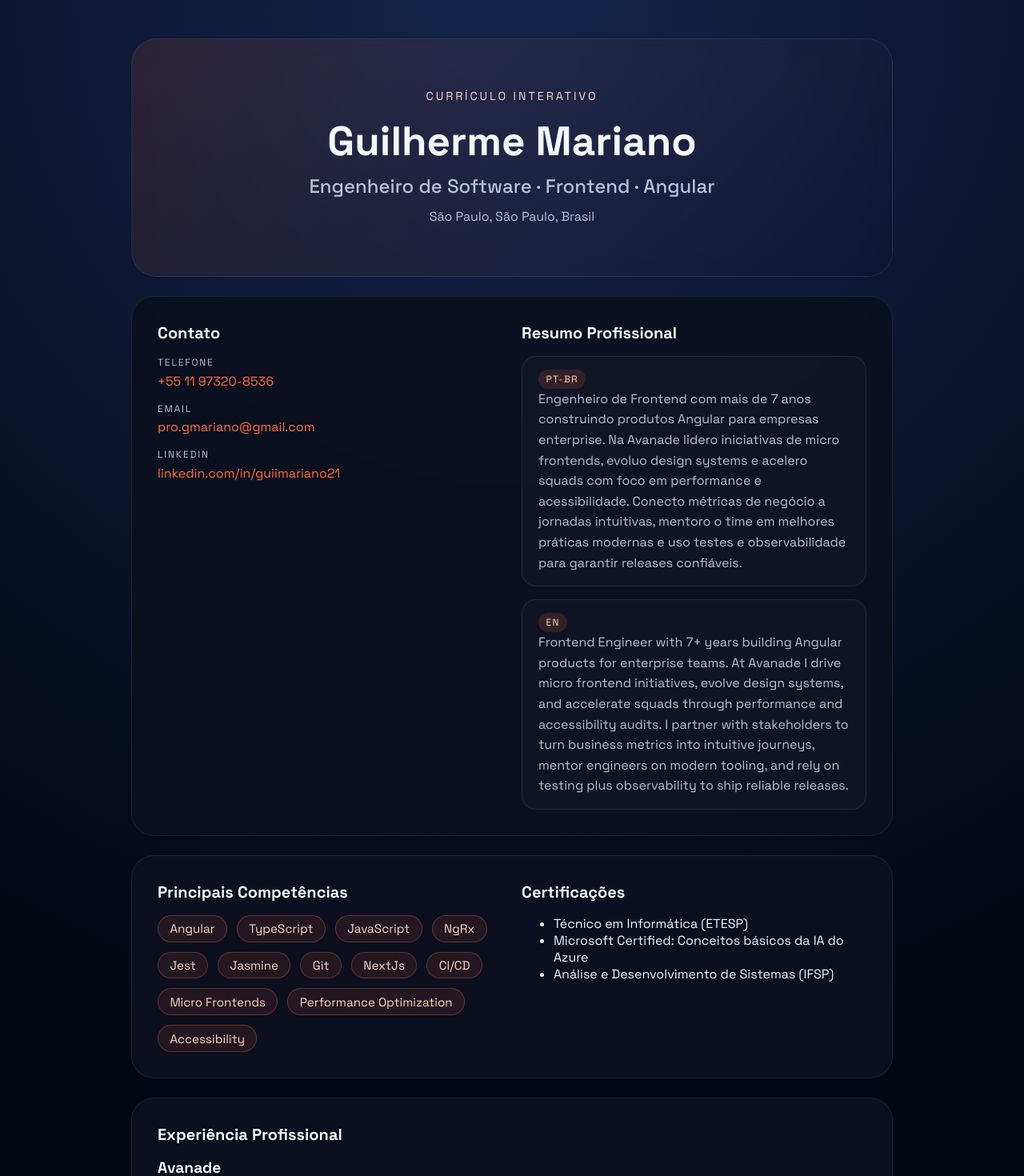
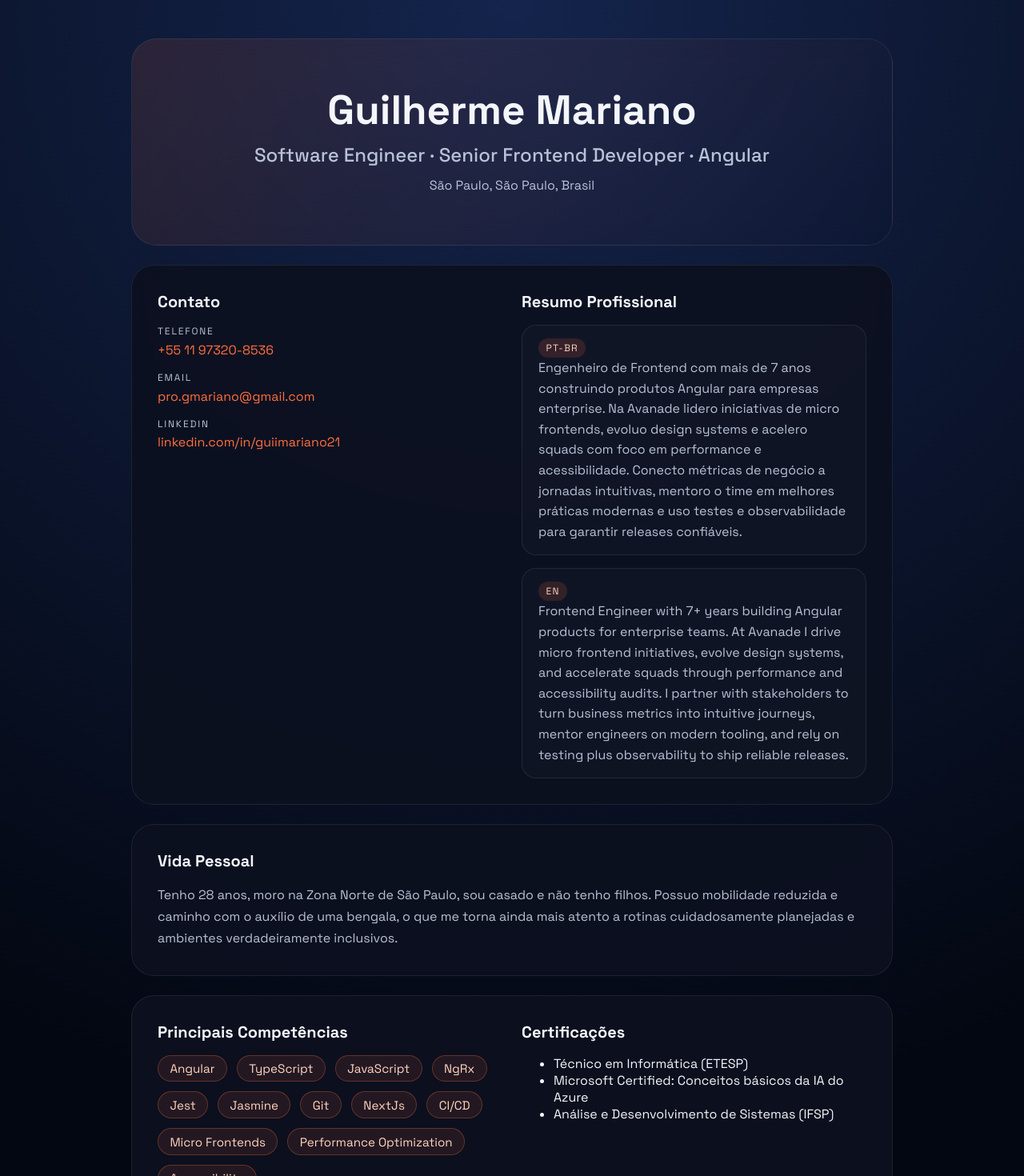
Before and after one commit to guiimariano/clone-tabnews, a Next.js app: page / in a window 1280 px wide. Shown: the top 1470 px of the page at 80% size. Built offline with nearby package versions, Linux system fonts and the light colour scheme.

Commit message:
update cv

```diff
--- a/pages/index.js
+++ b/pages/index.js
@@ -95,11 +95,24 @@ const education = {
   period: '2014 – 2019',
 };
 
+const birthDate = new Date('1996-05-21T00:00:00');
+
+function getAge(date) {
+  const today = new Date();
+  let age = today.getFullYear() - date.getFullYear();
+  const monthDiff = today.getMonth() - date.getMonth();
+  if (monthDiff < 0 || (monthDiff === 0 && today.getDate() < date.getDate())) {
+    age -= 1;
+  }
+  return age;
+}
+
 function Home() {
+  const age = getAge(birthDate);
   return (
     <>
       <Head>
-        <title>Currículo - Guilherme Mariano</title>
+        <title>Guilherme Mariano</title>
         <link rel="preconnect" href="https://fonts.googleapis.com" />
         <link rel="preconnect" href="https://fonts.gstatic.com" crossOrigin="anonymous" />
         <link
@@ -109,9 +122,8 @@ function Home() {
       </Head>
       <main>
         <header className="hero">
-          <p className="eyebrow">Currículo Interativo</p>
           <h1>Guilherme Mariano</h1>
-          <h2>Engenheiro de Software · Frontend · Angular</h2>
+          <h2>Software Engineer · Senior Frontend Developer · Angular</h2>
           <p className="location">{contact.location}</p>
         </header>
 
@@ -146,6 +158,15 @@ function Home() {
               <p className="summary">{summary.en}</p>
             </div>
           </div>
+        </section>
+
+        <section className="card">
+          <h3>Vida Pessoal</h3>
+          <p className="personal-text">
+            Tenho {age} anos, moro na Zona Norte de São Paulo, sou casado e não tenho filhos. Possuo
+            mobilidade reduzida e caminho com o auxílio de uma bengala, o que me torna ainda mais
+            atento a rotinas cuidadosamente planejadas e ambientes verdadeiramente inclusivos.
+          </p>
         </section>
 
         <section className="card grid">
@@ -270,13 +291,6 @@ function Home() {
           color: var(--muted);
         }
 
-        .eyebrow {
-          text-transform: uppercase;
-          letter-spacing: 0.2em;
-          font-size: 0.9rem;
-          color: var(--accent-soft);
-        }
-
         .location {
           margin-top: 0.75rem;
           color: var(--muted);
@@ -364,6 +378,12 @@ function Home() {
           letter-spacing: 0.1em;
         }
 
+        .personal-text {
+          color: var(--muted);
+          line-height: 1.7;
+          margin: 0;
+        }
+
         .tag-list {
           list-style: none;
           padding: 0;
```
